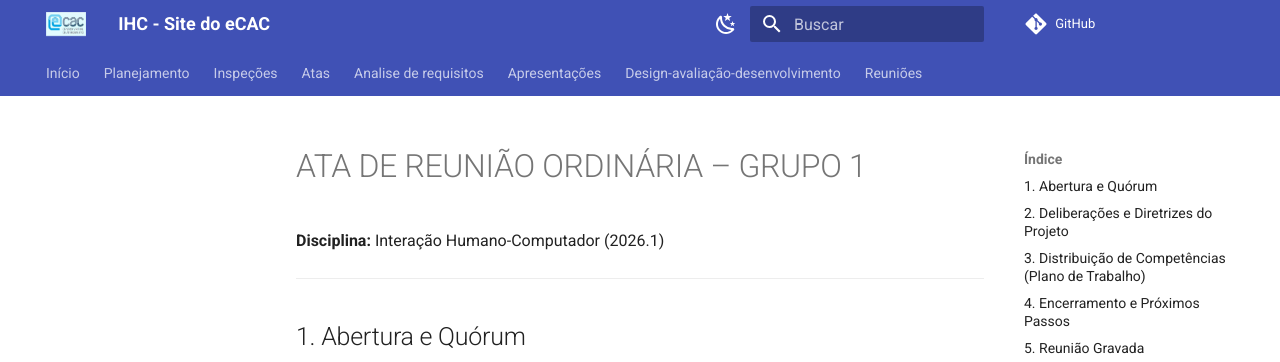
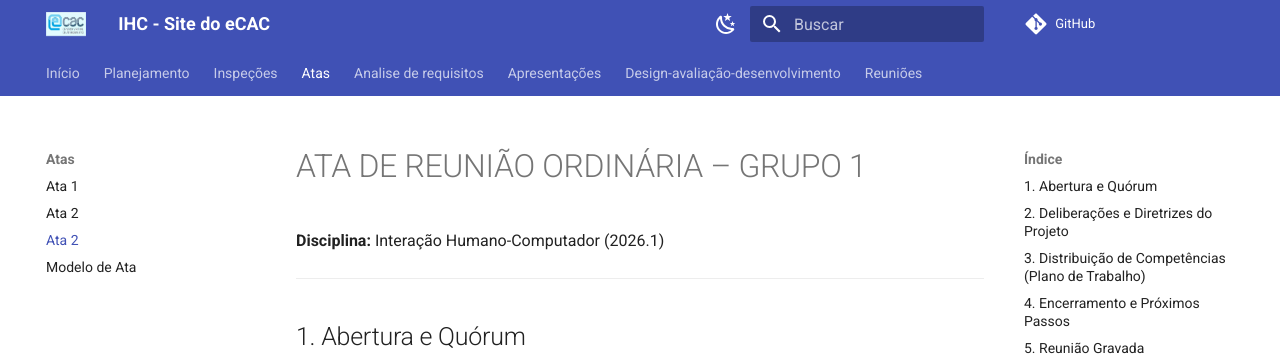
Before and after one commit to Interacao-Humano-Computador/2026.1-Grupo01, an MkDocs documentation site: the page built from docs/atas/ata_3.md, in a window 1280 px wide. Shown: the top 362 px of the page. Built offline with MkDocs 1.6.1 and Material for MkDocs 9.7.7, drawn with Linux system fonts in a browser that asks for light colours; comment, search, counter and statistics services are not loaded.

Commit message:
add: meeting minutes 3

```diff
--- a/mkdocs.yml
+++ b/mkdocs.yml
@@ -57,6 +57,7 @@ nav:
   - Atas:
     - Ata 1: atas/ata_1.md
     - Ata 2: atas/ata_2.md
+    - Ata 2: atas/ata_3.md
     - Modelo de Ata: atas/ata_governo.md
 
   - Analise de requisitos:
```
